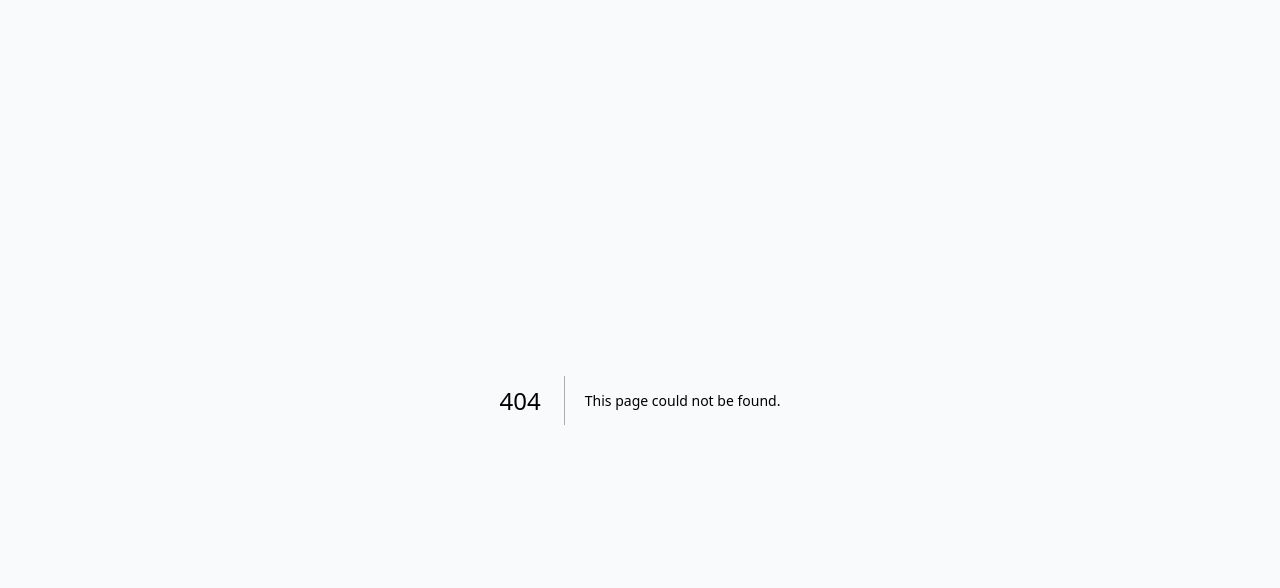
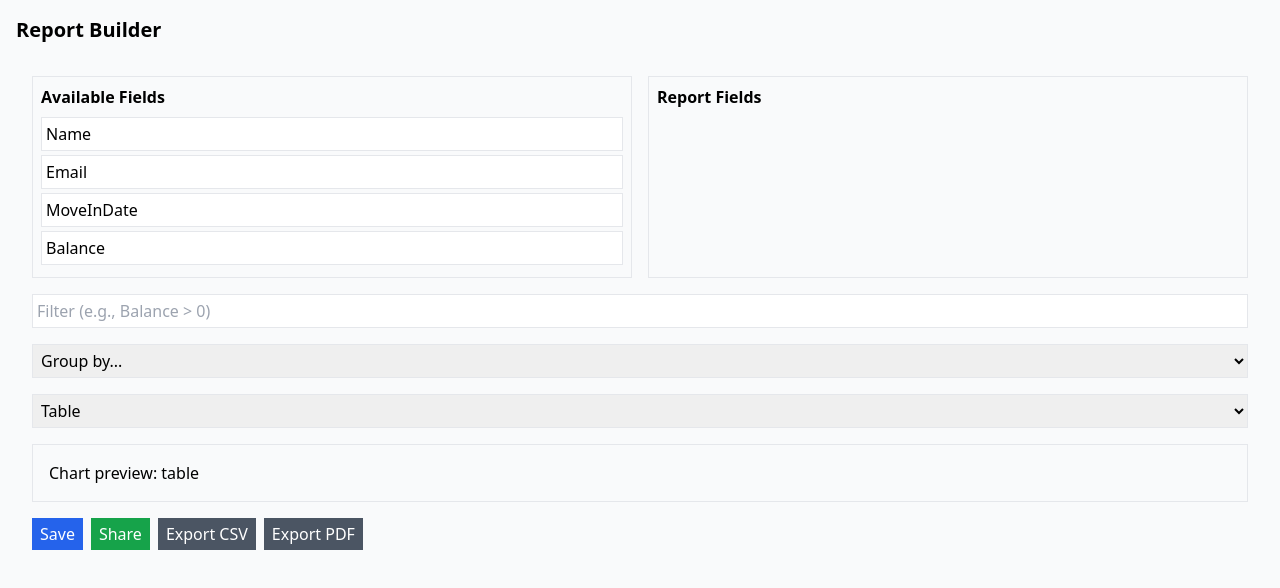
Before and after one commit to LafyOjo/Tenancy-Application, a Next.js app in the folder apps/web/: page /reports in a window 1280 px wide. Before the commit this address had no page. Shown: the top 588 px of the page. Built offline with nearby package versions, Linux system fonts and the light colour scheme.

Commit message:
feat(web): add basic report builder

```diff
--- /dev/null
+++ b/apps/web/app/reports/page.tsx
@@ -0,0 +1,10 @@
+import ReportBuilder from '@/components/ReportBuilder';
+
+export default function ReportsPage() {
+  return (
+    <div className="p-4">
+      <h1 className="text-xl font-semibold mb-4">Report Builder</h1>
+      <ReportBuilder />
+    </div>
+  );
+}
--- /dev/null
+++ b/apps/web/components/ReportBuilder.tsx
@@ -0,0 +1,161 @@
+'use client';
+
+import { useState } from 'react';
+import jsPDF from 'jspdf';
+
+const initialFields = ['Name', 'Email', 'MoveInDate', 'Balance'];
+const sampleData = [
+  { Name: 'Alice', Email: 'alice@example.com', MoveInDate: '2023-01-01', Balance: 50 },
+  { Name: 'Bob', Email: 'bob@example.com', MoveInDate: '2023-02-15', Balance: 0 },
+];
+
+export default function ReportBuilder() {
+  const [available, setAvailable] = useState(initialFields);
+  const [selected, setSelected] = useState<string[]>([]);
+  const [filters, setFilters] = useState('');
+  const [group, setGroup] = useState('');
+  const [chartType, setChartType] = useState('table');
+
+  function onDragStart(e: React.DragEvent<HTMLDivElement>, field: string) {
+    e.dataTransfer.setData('text/plain', field);
+  }
+
+  function onDrop(e: React.DragEvent<HTMLDivElement>) {
+    e.preventDefault();
+    const field = e.dataTransfer.getData('text/plain');
+    if (available.includes(field)) {
+      setAvailable(available.filter((f) => f !== field));
+      setSelected([...selected, field]);
+    }
+  }
+
+  function onDragOver(e: React.DragEvent<HTMLDivElement>) {
+    e.preventDefault();
+  }
+
+  function saveReport() {
+    const report = { selected, filters, group, chartType };
+    localStorage.setItem('report-builder', JSON.stringify(report));
+  }
+
+  function shareReport() {
+    const report = { selected, filters, group, chartType };
+    navigator.clipboard.writeText(JSON.stringify(report));
+  }
+
+  function exportCSV() {
+    const rows = [selected.join(',')];
+    sampleData.forEach((item) => {
+      rows.push(selected.map((f) => (item as any)[f] ?? '').join(','));
+    });
+    const blob = new Blob([rows.join('\n')], { type: 'text/csv' });
+    const url = URL.createObjectURL(blob);
+    const a = document.createElement('a');
+    a.href = url;
+    a.download = 'report.csv';
+    a.click();
+    URL.revokeObjectURL(url);
+  }
+
+  function exportPDF() {
+    const doc = new jsPDF();
+    doc.text(selected.join(' | '), 10, 10);
+    sampleData.forEach((item, idx) => {
+      const row = selected.map((f) => (item as any)[f] ?? '').join(' | ');
+      doc.text(row, 10, 20 + idx * 10);
+    });
+    doc.save('report.pdf');
+  }
+
+  return (
+    <div className="p-4 space-y-4">
+      <div className="flex gap-4">
+        <div className="w-1/2 border p-2">
+          <h2 className="font-semibold mb-2">Available Fields</h2>
+          {available.map((f) => (
+            <div
+              key={f}
+              draggable
+              onDragStart={(e) => onDragStart(e, f)}
+              className="p-1 border mb-1 cursor-move bg-white"
+            >
+              {f}
+            </div>
+          ))}
+        </div>
+        <div
+          className="w-1/2 border p-2 min-h-[150px]"
+          onDrop={onDrop}
+          onDragOver={onDragOver}
+        >
+          <h2 className="font-semibold mb-2">Report Fields</h2>
+          {selected.map((f) => (
+            <div key={f} className="p-1 border mb-1 bg-blue-50">
+              {f}
+            </div>
+          ))}
+        </div>
+      </div>
+
+      <input
+        type="text"
+        value={filters}
+        onChange={(e) => setFilters(e.target.value)}
+        placeholder="Filter (e.g., Balance > 0)"
+        className="border p-1 w-full"
+      />
+
+      <select
+        value={group}
+        onChange={(e) => setGroup(e.target.value)}
+        className="border p-1 w-full"
+      >
+        <option value="">Group by...</option>
+        {selected.map((f) => (
+          <option key={f} value={f}>
+            {f}
+          </option>
+        ))}
+      </select>
+
+      <select
+        value={chartType}
+        onChange={(e) => setChartType(e.target.value)}
+        className="border p-1 w-full"
+      >
+        <option value="table">Table</option>
+        <option value="bar">Bar Chart</option>
+        <option value="line">Line Chart</option>
+      </select>
+
+      <div className="border p-4">Chart preview: {chartType}</div>
+
+      <div className="flex gap-2">
+        <button
+          onClick={saveReport}
+          className="px-2 py-1 bg-blue-600 text-white"
+        >
+          Save
+        </button>
+        <button
+          onClick={shareReport}
+          className="px-2 py-1 bg-green-600 text-white"
+        >
+          Share
+        </button>
+        <button
+          onClick={exportCSV}
+          className="px-2 py-1 bg-gray-600 text-white"
+        >
+          Export CSV
+        </button>
+        <button
+          onClick={exportPDF}
+          className="px-2 py-1 bg-gray-600 text-white"
+        >
+          Export PDF
+        </button>
+      </div>
+    </div>
+  );
+}
```
